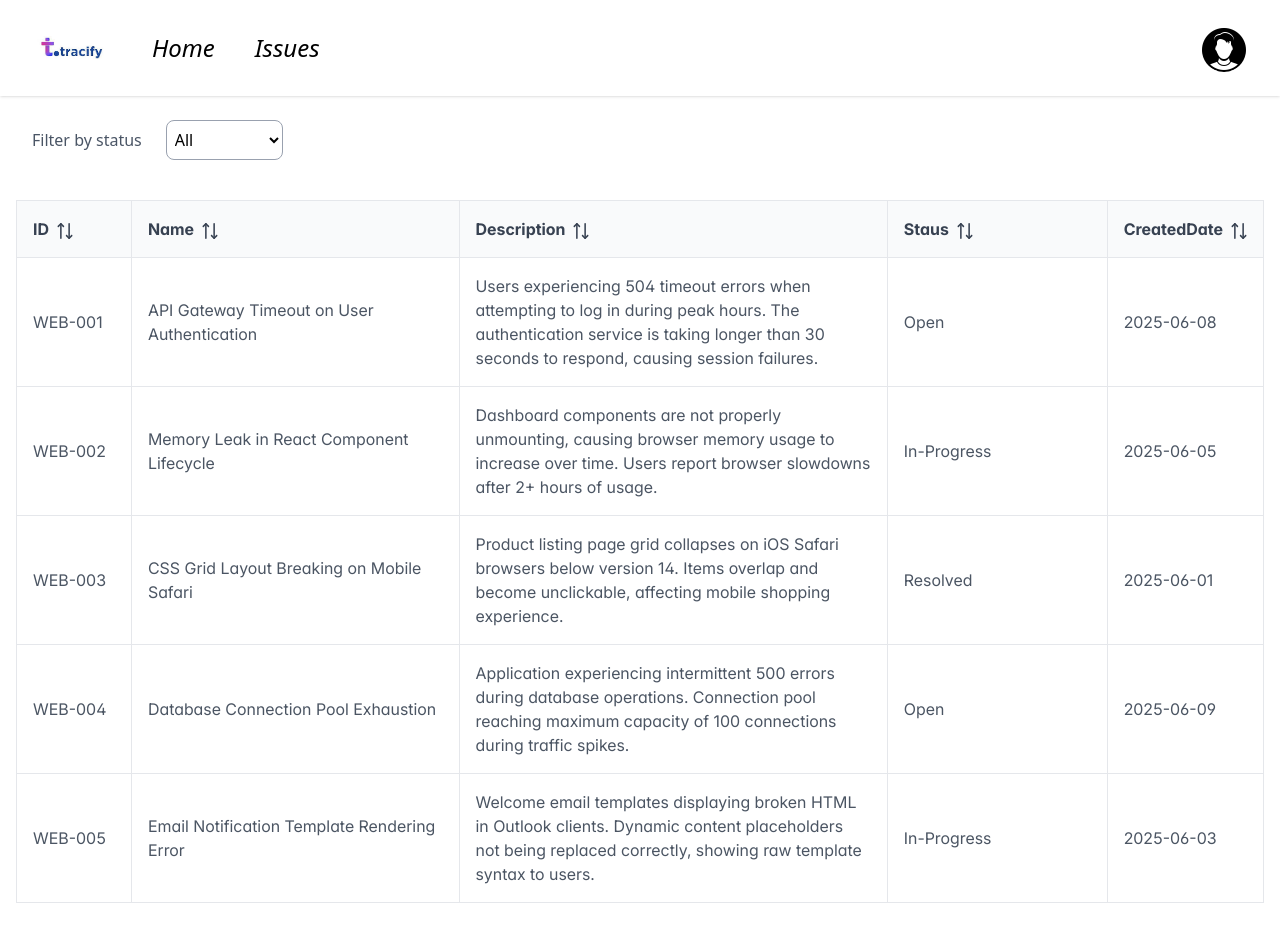
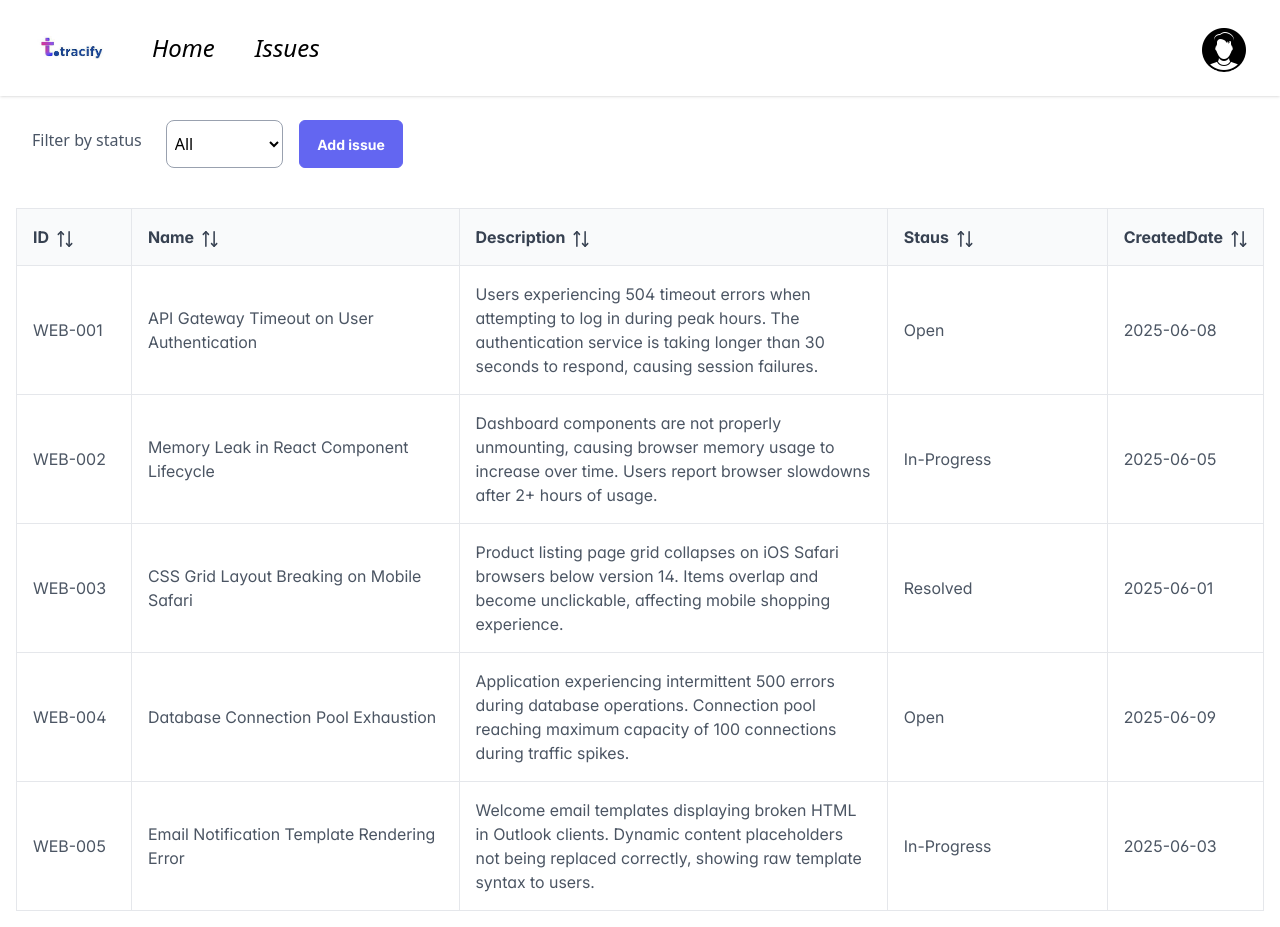
Before and after one commit to Jayasuriya-R/Tracify-App, a React (Vite) app: page /issue in a window 1280 px wide. Built offline with nearby package versions, Linux system fonts and the light colour scheme.

Commit message:
added a new button component

```diff
--- a/src/components/MainContainer.jsx
+++ b/src/components/MainContainer.jsx
@@ -2,6 +2,7 @@ import React, { useState } from "react";
 import IssueDetails from "./IssueDetails";
 import { issuesData } from "../utils/constants";
 import Table from "./Table";
+import { Button } from 'primereact/button';
 
 const MainContainer = () => {
   const [option, setOption] = useState("All");
@@ -12,9 +13,10 @@ const MainContainer = () => {
     <div>
       <div className="flex p-6">
         <h1 className="m-2 text-gray-600 font-medium">Filter by status</h1>
+
         <div>
           <select
-            className=" mx-4 h-10 border border-gray-400 rounded-lg p-1"
+            className=" mx-4 h-12 border border-gray-400 rounded-lg p-1"
             onChange={handleChange}
           >
             <option>All</option>
@@ -23,6 +25,7 @@ const MainContainer = () => {
             <option>Resolved</option>
           </select>
         </div>
+        <Button label="Add issue" size="small"/>
       </div>
       {option == "All" ? (
         <Table data={issuesData} />
--- a/src/components/Table.jsx
+++ b/src/components/Table.jsx
@@ -12,7 +12,6 @@ const Table = ({data}) => {
         <Column field='description' header="Description" sortable style={{ width: '40%' }} />
         <Column field='status' header="Staus" sortable style={{ width: '20%' }}/>
         <Column field='createdDate' header="CreatedDate" sortable style={{ width: '25%' }} />
-
       </DataTable>
     </div>
   );
```
